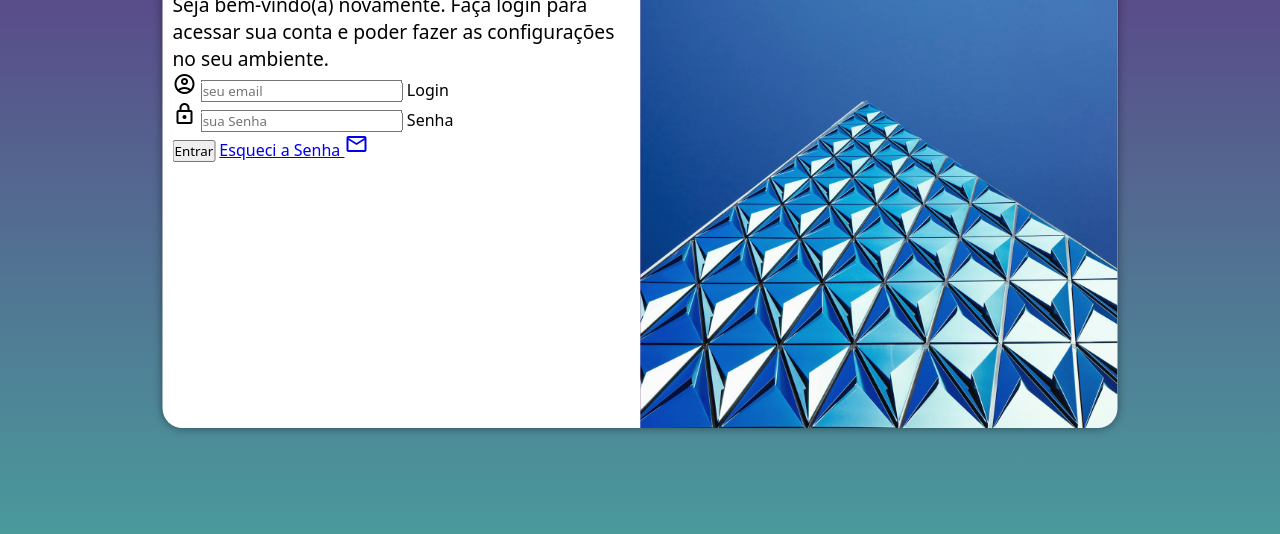
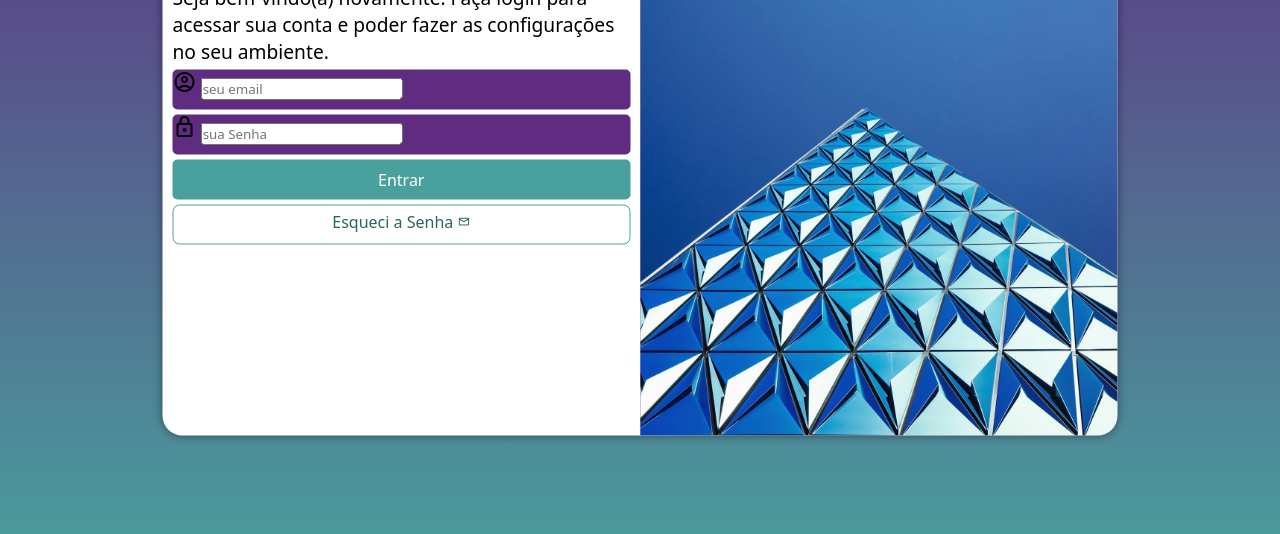
Before and after one commit to Carvalho1oak/projeto-login, a plain HTML site: page index.html in a window 1280 px wide. Shown: the part 222-756 px from the top of the page. Drawn offline with nearby package versions, Linux system fonts and the light colour scheme.

Commit message:
formatação do formulario

```diff
--- a/estilos/style.css
+++ b/estilos/style.css
@@ -34,7 +34,7 @@ section#login {
 
     background-color: white;
     width: 250px;
-    height: 500px;
+    height: 515px;
     border-radius: 20px;
     box-shadow: 0px 0px 10px rgba(0, 0, 0, 0.450);
 
@@ -63,3 +63,55 @@ div#formulario > h1 {
 div#formulario > p {
     font-size: 0.8em;
 }
+
+form > div.campo {
+    background-color: #5f2c82;
+    display: block;
+    width: 100%;
+    height: 40px;
+    border-radius: 5px;
+    margin: 5px 0px;
+}
+
+div.campo > label {
+    display: none;
+}
+
+form > input[type=submit] {
+    display: block;
+    font-size: 1em;
+    width: 100%;
+    height: 40px;
+    background-color: #49a09d;
+    color: white;
+    border: none;
+    border-radius: 5px;
+    cursor: pointer;
+}
+
+form > input[type=submit]:hover {
+    background-color: #2d6462;
+}
+
+form > a.botao {
+    display: block;
+    text-align: center;
+    font-size: 1em;
+    width: 100%;
+    height: 40px;
+    padding-top: 5px;
+    margin-top: 5px;
+    background-color: white;
+    color: #2d6462;
+    border: 1px solid #49a09d;
+    border-radius: 7px;
+    text-decoration: none;
+}
+
+form > a.botao:hover {
+    background-color: #6cd3cf
+}
+
+form > a.botao > span {
+    font-size: 0.8em;
+}
--- a/index.html
+++ b/index.html
@@ -29,7 +29,8 @@
                         <label for="isenha">Senha</label>
                     </div>
                     <input type="submit" value="Entrar">
-                    <a href="esqueci.html">Esqueci a Senha <span class="material-symbols-outlined">mail</span></a>
+                    <a href="esqueci.html" class="botao">Esqueci a Senha
+                    <span class="material-symbols-outlined">mail</span></a>
                 </form>
             </div>
         </section>
```
Also changed, not shown: esqueci.html (+16 -1 lines).
